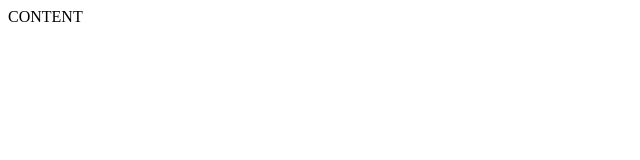
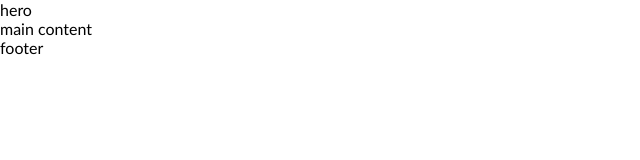
Before and after one commit to RokasSweets/06-007, a website: page index.html in a window 1280 px wide. Shown: the whole page, without its empty margins (0-640 px from the left). Drawn offline with Linux system fonts and the light colour scheme.

Commit message:
initial layout

```diff
--- /dev/null
+++ b/css/base/base.css
@@ -0,0 +1,11 @@
+body,
+body * {
+    margin: 0;
+    padding: 0;
+    vertical-align: top;
+    box-sizing: border-box;
+}
+
+body {
+    font-family: 'Gill Sans', 'Gill Sans MT', Calibri, 'Trebuchet MS', sans-serif;
+}
--- a/index.html
+++ b/index.html
@@ -4,16 +4,36 @@
     <meta charset="UTF-8">
     <meta http-equiv="X-UA-Compatible" content="IE=edge">
     <meta name="viewport" content="width=device-width, initial-scale=1.0">
-    <link rel="apple-touch-icon" sizes="180x180" href=".favicon/apple-touch-icon.png">
-    <link rel="icon" type="image/png" sizes="32x32" href=".favicon/favicon-32x32.png">
-    <link rel="icon" type="image/png" sizes="16x16" href=".favicon/favicon-16x16.png">
-    <link rel="manifest" href=".favicon/site.webmanifest">
-    <link rel="mask-icon" href=".favicon/safari-pinned-tab.svg" color="#5bbad5">
+    <link rel="apple-touch-icon" sizes="180x180" href="./favicon/apple-touch-icon.png">
+    <link rel="shortcut icon" href="./favicon.ico" type="imaxe/x-icon">
+    <link rel="icon" type="image/png" sizes="32x32" href="./favicon/favicon-32x32.png">
+    <link rel="icon" type="image/png" sizes="16x16" href="./favicon/favicon-16x16.png">
+    <link rel="manifest" href="./favicon/site.webmanifest">
+    <link rel="mask-icon" href="./favicon/safari-pinned-tab.svg" color="#5bbad5">
     <meta name="msapplication-TileColor" content="#da532c">
     <meta name="theme-color" content="#ffffff">
     <title>Coming soon</title>
+    <!-- base -->
+    <link rel="stylesheet" href="./css/base/base.css">
+    <link rel="stylesheet" href="./css/base/layout.css">
+    <!-- 3rd-party -->
+    <!-- components -->
+    <!-- pages -->
+    <link rel="stylesheet" href="./css/pages/home.css">
 </head>
+
 <body>
-    CONTENT
+    <section>
+        hero
+    </section>
+
+    <section>
+        main content
+    </section>
+
+    <footer>
+        footer
+    </footer>
 </body>
+
 </html>
```
Also changed, not shown: css/base/layout.css (added), css/pages/home.css (added).
